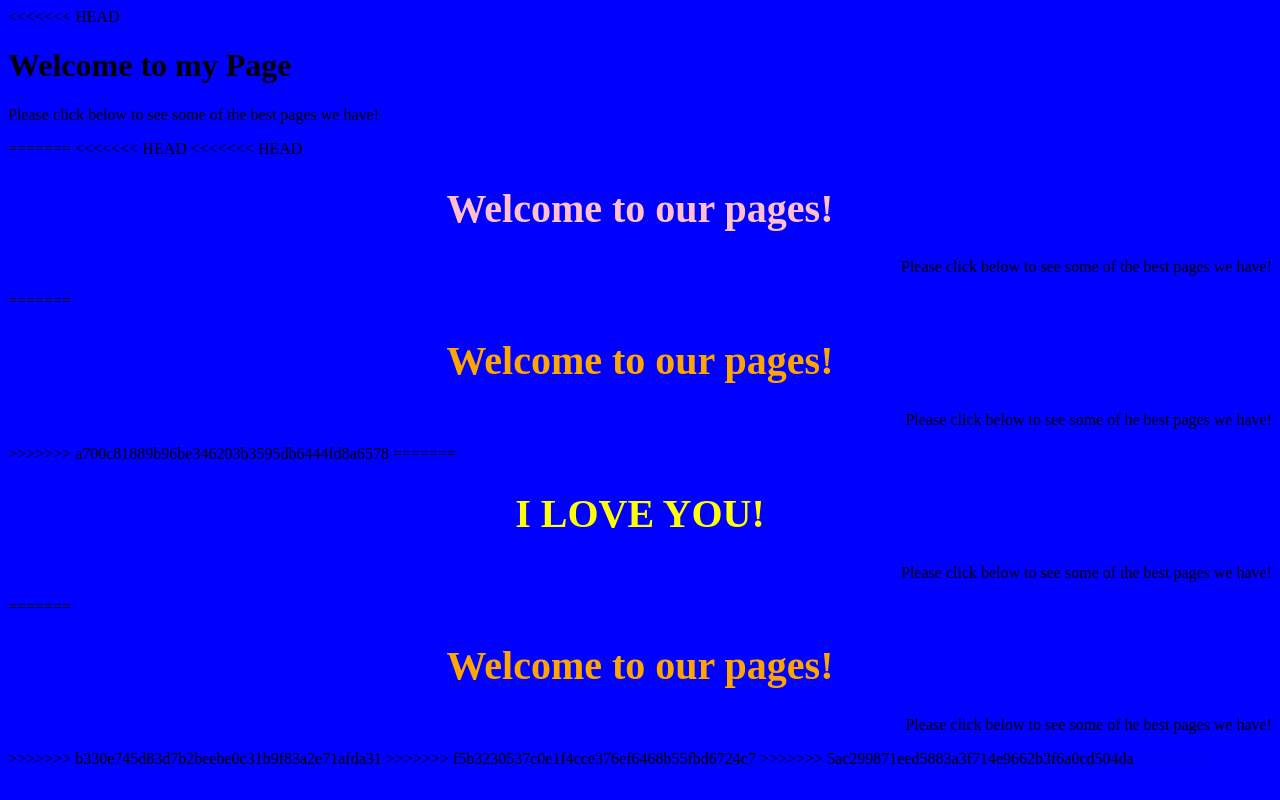
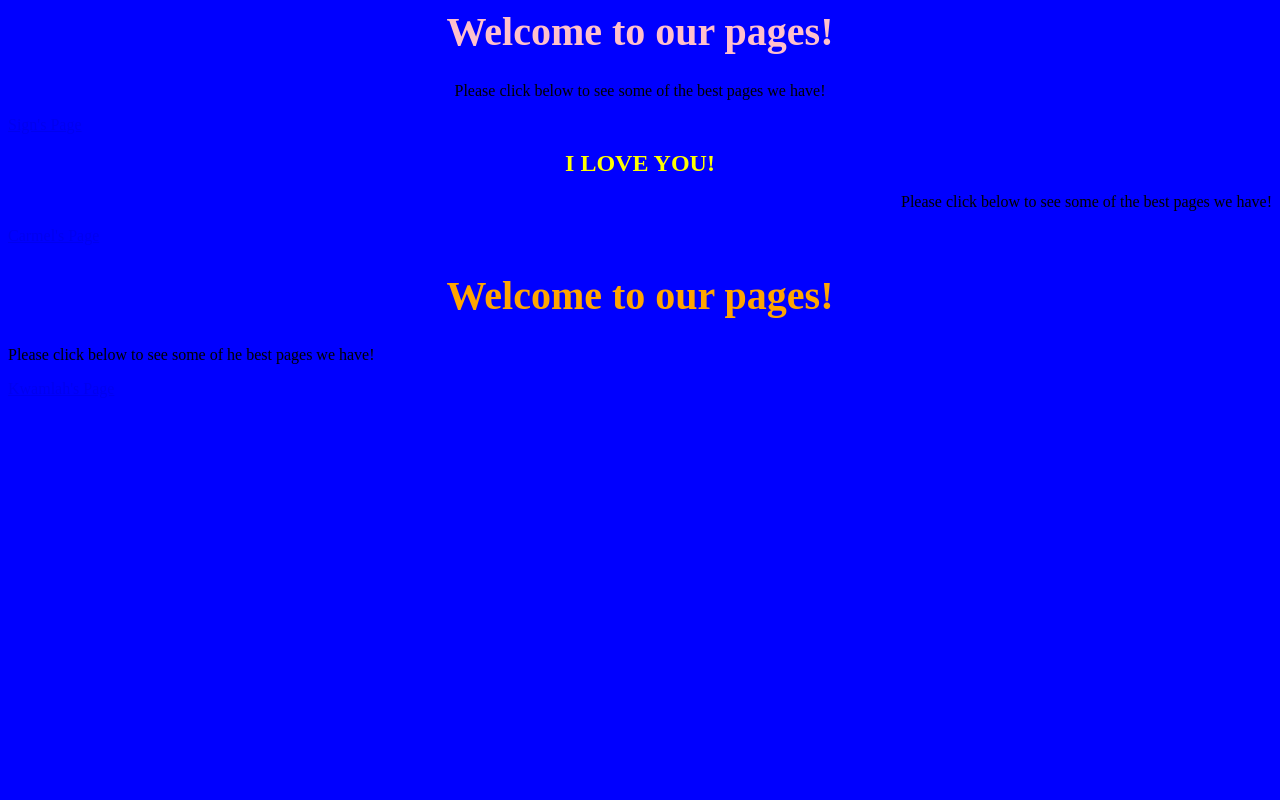
Before and after one commit to ustapabroser/french-profile, a plain HTML site: page index.html in a window 1280 px wide. Drawn offline with Linux system fonts and the light colour scheme.

Commit message:
Modified_the_index_file

```diff
--- a/index.html
+++ b/index.html
@@ -1,28 +1,26 @@
 <html>
-<head></head>
-<<<<<<< HEAD
-<body>
-<h1>Welcome to my Page</h1>
-<p>Please click below to see some of the best pages we have!</p>
-=======
+
+<head>
+	<title> Payswitch::Home </title>
+</head>
+
 <body style="background-color: blue">
-<<<<<<< HEAD
-<<<<<<< HEAD
+
+
 <h1 style="color: pink; font-size: 2.5em; text-align: center">Welcome to our pages!</h1>
-<p style="text-align: right">Please click below to see some of the best pages we have!</p>
-=======
+<p style="text-align: center">Please click below to see some of the best pages we have!</p>
+<a href="pages/appier_sign.html">Sign's Page</a>
+
+
+
+<h1 style="color: yellow; font-size:1.5em; text-align: center">I LOVE YOU!</h1>
+<p style="text-align:right">Please click below to see some of the best pages we have!</p>
+<a href="pages/carmel.html">Carmel's Page</a>
+
 <h1 style="color: orange; font-size: 2.5em; text-align: center">Welcome to our pages!</h1>
-<p style="text-align: right">Please click below to see some of he best pages we have!</p>
->>>>>>> a700c81889b96be346203b3595db6444fd8a6578
-=======
-<h1 style="color: yellow; font-size:2.5em; text-align: center">I LOVE YOU!</h1>
-<p style="text-align:right">Please click below to see some of the best pages we have!</p>
-=======
-<h1 style="color: orange; font-size: 2.5em; text-align: center">Welcome to our pages!</h1>
-<p style="text-align: right">Please click below to see some of he best pages we have!</p>
->>>>>>> b330e745d83d7b2beebe0c31b9f83a2e71afda31
->>>>>>> f5b3230537c0e1f4cce376ef6468b55fbd6724c7
->>>>>>> 5ac299871eed5883a3f714e9662b3f6a0cd504da
-<a href="pages/appier_sign.html">Sign's Page</a><a></a>
+<p>Please click below to see some of he best pages we have!</p>
+<a href="pages/kwamlah.html">Kwamlah's Page</a>
+
+
 </body>
 </html>
```
